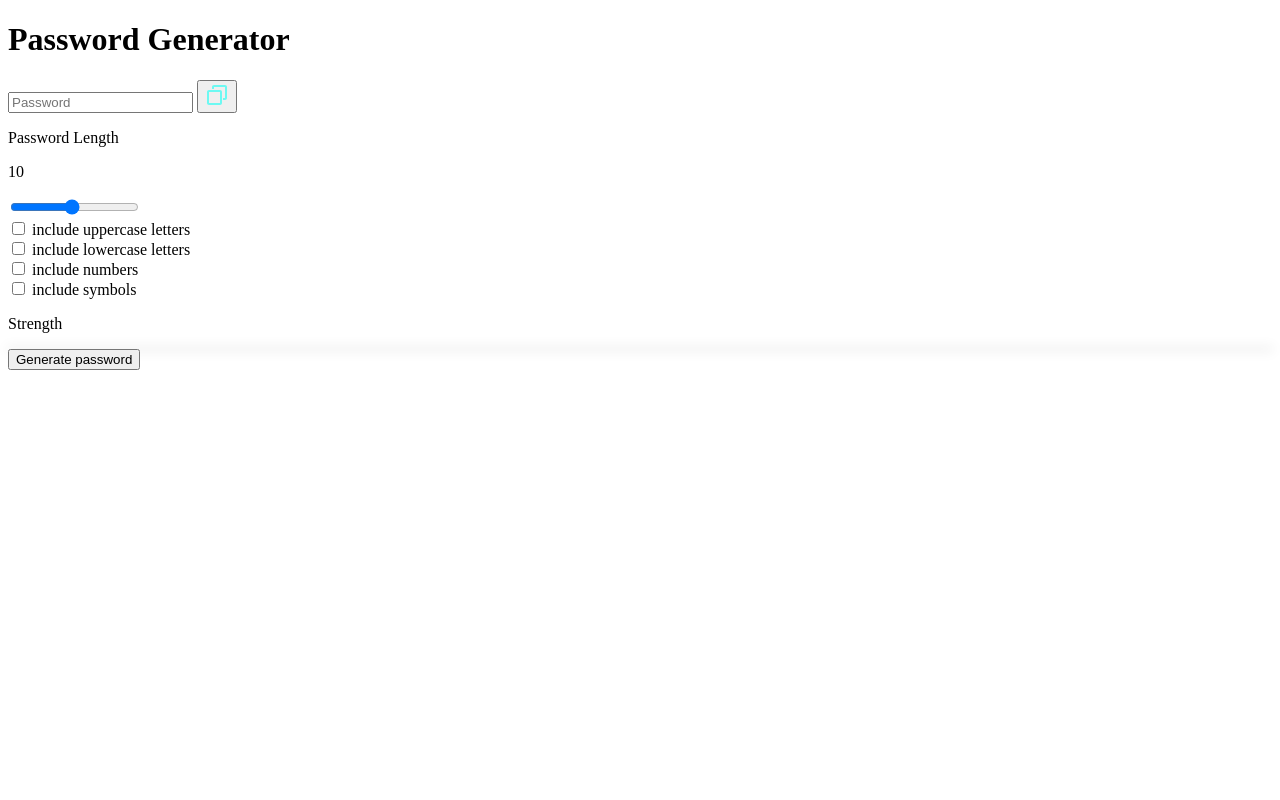
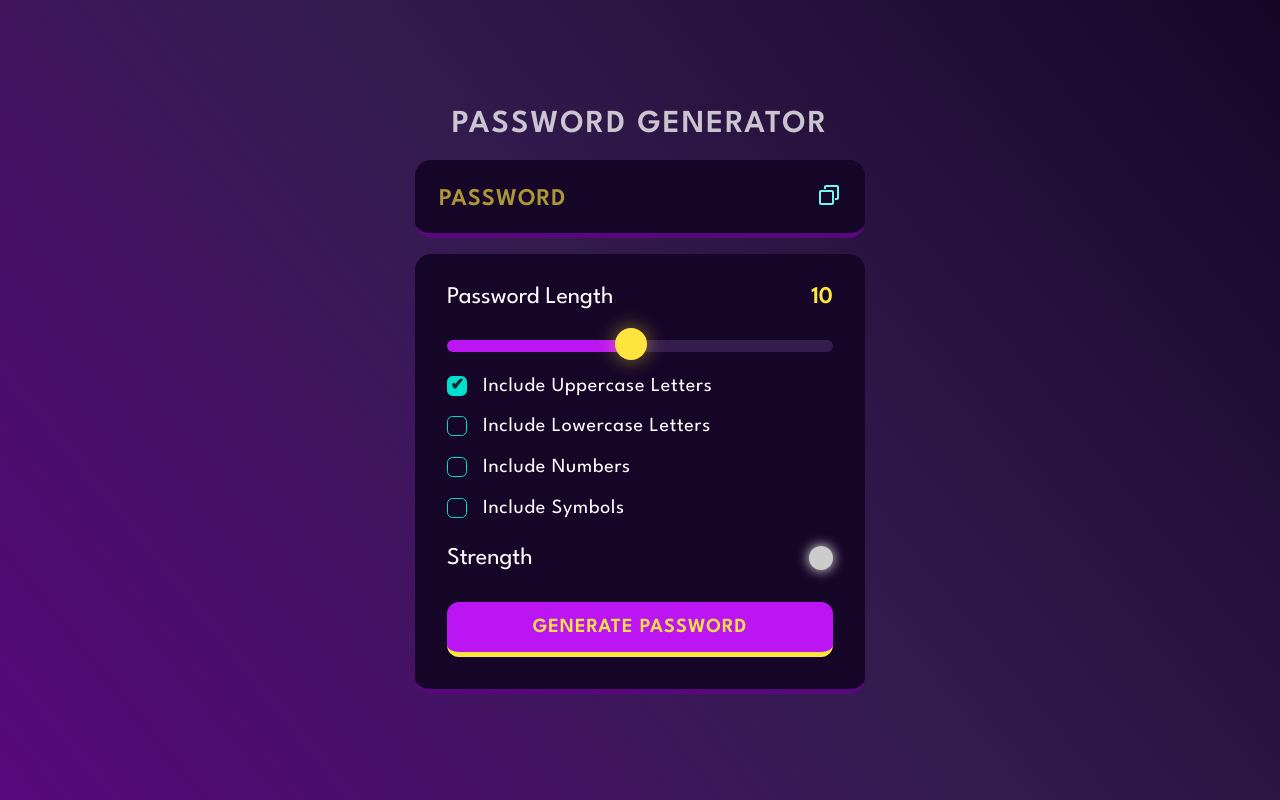
Before and after one commit to Aniket-Gavkare/Password-Generator, a plain HTML site: page index.html in a window 1280 px wide. Drawn offline with Linux system fonts and the light colour scheme.

Commit message:
css added
Project completed

```diff
--- a/index.html
+++ b/index.html
@@ -5,10 +5,23 @@
     <meta http-equiv="X-UA-Compatible" content="IE=edge" />
     <meta name="viewport" content="width=device-width, initial-scale=1.0" />
     <title>Password Generator</title>
+
+    <link rel="stylesheet" href="style.css">
+    <link rel="shortcut icon" href="img/password.png" type="image/x-icon">
+
+    <!-- Fonts -->
+    <link rel="preconnect" href="https://fonts.googleapis.com" />
+    <link rel="preconnect" href="https://fonts.gstatic.com" crossorigin />
+    <link
+      href="https://fonts.googleapis.com/css2?family=League+Spartan:wght@100;200;300;400;600&display=swap"
+      rel="stylesheet"
+    />
   </head>
   <body>
     <div id="wrapper">
       <!-- Container -->
+      <span class="errorMsg" errorMsg></span>
+
       <div class="container">
         <!-- Heading  -->
         <div>
@@ -19,7 +32,7 @@
         <div class="displayContainer">
           <input type="text" placeholder="Password" readonly passwordDisplay />
           <button class="copyBtn">
-            <span copyMessage></span>
+            <span class="tooltip" copyMessage></span>
             <img src="./img/copy.svg" alt="copy" width="24" height="24" />
           </button>
         </div>
@@ -36,7 +49,7 @@
           </div>
 
           <!-- Checkboxes  -->
-          <div class="allCheck">
+          <div class="allCheckboxes">
             <div class="check">
               <input type="checkbox" name="" id="uppercase" />
               <label for="uppercase">include uppercase letters</label>
--- a/script.js
+++ b/script.js
@@ -1,19 +1,25 @@
 // Handle Slider Control and Display Password Length
-let lengthDisplay = document.querySelector('[lengthDisplay');
+let lengthDisplay = document.querySelector("[lengthDisplay]");
 // console.log(lengthDisplay)
-let slider = document.querySelector('input[type=range]');
+let inputSlider = document.querySelector("input[type=range]");
 // console.log(slider)
 
+function handleSlider() {
+  inputSlider.value = passwordLength;
+  lengthDisplay.innerText = passwordLength;
+    // handle slider color
 
-function handleSlider() {
-    slider.value = passwordLength;
-    lengthDisplay.innerText = passwordLength;
+    const min = inputSlider.min;
+    const max = inputSlider.max;
+
+    inputSlider.style.backgroundSize =
+      ((passwordLength - min) * 100) / (max - min) +"% 100%";
 }
 
 let passwordLength = 10;
 handleSlider();
 
-slider.addEventListener('input', (event) => {
+inputSlider.addEventListener("input", (event) => {
   passwordLength = event.target.value;
   handleSlider();
 });
@@ -47,7 +53,7 @@
 }
 
 // Strength Color Based on Password
-let indicator = document.querySelector('.indicator');
+let indicator = document.querySelector(".indicator");
 
 // Set Indicator
 function setIndicator(color) {
@@ -58,10 +64,10 @@
 // Default Indicator
 setIndicator("#ccc");
 
-const uppercase = document.querySelector('#uppercase');
-const lowercase = document.querySelector('#lowercase');
-const numbers = document.querySelector('#numbers');
-const symbols = document.querySelector('#symbols');
+const uppercase = document.querySelector("#uppercase");
+const lowercase = document.querySelector("#lowercase");
+const numbers = document.querySelector("#numbers");
+const symbols = document.querySelector("#symbols");
 
 function calcStrength() {
   let hasUpper = false;
@@ -105,17 +111,16 @@
     console.error("Failed to copy text:", e);
   }
 
-    copyMessage.classList.add('active');
+  copyMessage.classList.add("active");
 
   setTimeout(() => {
-        copyMessage.classList.remove('active');
-    }, 2000);
+    copyMessage.classList.remove("active");
+  }, 1000);
 }
 
 copyBtn.addEventListener("click", () => {
   copyContent();
 });
-
 
 // shuffle algorithm is the Fisher-Yates (aka Knuth) Shuffle.
 function shuffle(array) {
@@ -132,18 +137,17 @@
 // Password Generate
 
 // By Default UpperCase Checked
-// uppercase.checked = true;
+uppercase.checked = true;
+let checkCount = 1;
 
 let checkBoxes = document.querySelectorAll("input[type=checkbox]");
 
-let checkCount = 0;
 
 // CheckBox - Handle
 function handleCheckBoxChange() {
   checkCount = 0;
   checkBoxes.forEach((checkbox) => {
-        if (checkbox.checked)
-            checkCount++;
+    if (checkbox.checked) checkCount++;
   });
 
   //special condition
@@ -154,16 +158,19 @@
 }
 
 checkBoxes.forEach((checkbox) => {
-    checkbox.addEventListener('change', handleCheckBoxChange);
-})
-
+  checkbox.addEventListener("change", handleCheckBoxChange);
+});
 
 let password = "";
 let generateBtn = document.querySelector("#generateBtn");
 
-generateBtn.addEventListener('click', () => {
-    if (checkCount <= 0)
-        return;
+let errorMsg = document.querySelector("[errorMsg]")
+
+generateBtn.addEventListener("click", () => {
+
+    try {
+        if (checkCount > 0)
+        {
 
             if (passwordLength < checkCount) {
                 passwordLength = checkCount;
@@ -194,4 +201,22 @@
               password = shuffle(Array.from(password));
               passwordDisplay.value = password;
               calcStrength();
+
+              errorMsg.innerText = "PassWord Created";
+              errorMsg.style.cssText = "background-color:var(--lt-violet2); color:var(--vb-yellow);";
+
+        }
+        else{
+            throw new Error("No checkbox selected");
+        }
+    } catch (e) {
+        errorMsg.innerText = "No checkbox selected";
+        errorMsg.style.cssText = "background-color:red; color:white;";
+    }
+
+    errorMsg.classList.add("active");
+
+    setTimeout(() => {
+      errorMsg.classList.remove("active");
+    }, 2500);
 });
--- /dev/null
+++ b/style.css
@@ -0,0 +1,319 @@
+*,
+*::before,
+*::after {
+  margin: 0;
+  padding: 0;
+  box-sizing: border-box;
+  font-family: "League Spartan", sans-serif;
+}
+
+button {
+  all: unset;
+  cursor: pointer;
+}
+
+:root {
+  --dk-violet: hsl(268, 75%, 9%);
+  --lt-violet: hsl(268, 47%, 21%);
+  --lt-violet2: hsl(281, 89%, 26%);
+  --vb-violet: hsl(285, 91%, 52%);
+  --vb-violet2: hsl(290, 70%, 36%);
+
+  --vb-yellow: hsl(52, 100%, 62%);
+
+  --pl-white: hsl(0, 0%, 100%);
+
+  --vb-cyan: hsl(176, 100%, 44%);
+  --vb-cyan2: hsl(177, 92%, 70%);
+
+  --dk-text: hsl(198, 20%, 13%);
+}
+
+#wrapper {
+  height: 100vh;
+  width: 100vw;
+  background: linear-gradient(
+    231deg,
+    rgba(22, 6, 40, 1) 0%,
+    rgba(52, 28, 79, 1) 50%,
+    rgba(88, 7, 125, 1) 100%
+  );
+  display: grid;
+  place-items: center;
+  overflow: hidden auto;
+  position: relative;
+}
+
+/* Message */
+
+.errorMsg{
+  position: absolute;
+  color: var(--vb-yellow);
+  top: 30px;
+  font-size: 1.25rem;
+  padding: 5px 10px;
+  border-radius: 1rem;
+  background-color: var(--lt-violet2);
+  transform: scale(0);
+  opacity: 0;
+  transform-origin: bottom;
+  transition: all 250ms ease-in-out;
+}
+
+.errorMsg.active{
+  transform: scale(1);
+  opacity: 1;
+}
+
+/* Design Main Container */
+.container {
+  width: 90%;
+  max-width: 450px;
+}
+
+.heading {
+  line-height: 1.2;
+  color: var(--pl-white);
+  opacity: 0.75;
+  text-align: center;
+  text-transform: uppercase;
+  letter-spacing: 2px;
+}
+
+/* Display Container */
+.displayContainer {
+  position: relative;
+  background-color: var(--dk-violet);
+  border-radius: 1rem;
+  border-bottom: 0.35rem solid var(--lt-violet2);
+  padding-top: 0.35rem;
+  margin: 1rem 0;
+}
+
+.displayContainer input {
+  width: 100%;
+  background-color: transparent;
+  outline: none;
+  border: none;
+  padding: 1.15rem 1rem;
+  color: var(--vb-yellow);
+  font-weight: 600;
+  font-size: 1.5rem;
+  line-height: 30px;
+  letter-spacing: 1px;
+  padding-right: 3.25rem;
+}
+
+.displayContainer input::placeholder {
+  color: var(--vb-yellow);
+  text-transform: uppercase;
+  opacity: 0.65;
+  font-size: 1.5rem;
+  line-height: 30px;
+  position: absolute;
+  top: 50%;
+  left: 1.5rem;
+  transform: translateY(-50%);
+}
+
+/* Copy btn */
+.copyBtn {
+  position: absolute;
+  top: 50%;
+  transform: translateY(-50%);
+  right: 1.5rem;
+}
+
+.tooltip {
+  position: absolute;
+  color: var(--vb-yellow);
+  top: -35px;
+  left: -25px;
+  font-size: 1.25rem;
+  padding: 5px 10px;
+  border-radius: 1rem;
+  background-color: var(--lt-violet2);
+  transform: scale(0);
+  opacity: 0;
+  transform-origin: bottom;
+  transition: all 250ms ease-in-out;
+}
+
+.tooltip.active{
+  opacity: 1;
+  transform: scale(1);
+}
+
+/* Display Container End */
+
+/* Input Container Start  */
+.inputContainer {
+  background-color: var(--dk-violet);
+  border-radius: 1rem;
+  border-bottom: 0.35rem solid var(--lt-violet2);
+  padding: 2rem;
+  width: 100%;
+  /* color: var(--pl-white); */
+}
+
+/* Length Container Start  */
+.lengthContainer {
+  display: flex;
+  justify-content: space-between;
+  align-items: center;
+}
+
+.lengthContainer p:nth-child(1) {
+  color: var(--pl-white);
+  font-size: 1.5rem;
+}
+
+.lengthContainer p:nth-child(2) {
+  color: var(--vb-yellow);
+  font-size: 1.5rem;
+  font-weight: 600;
+}
+
+/* Length Container End  */
+
+/* Slider Start  */
+.slider {
+  appearance: none;
+  width: 100%;
+  margin-top: 2rem;
+  margin-bottom: 1.5rem;
+  border: none;
+  outline: none;
+  border-radius: 1rem;
+  height: 0.75rem;
+  background: var(--lt-violet);
+  background-image: linear-gradient(var(--vb-violet), var(--vb-violet));
+  background-repeat: no-repeat;
+  cursor: pointer;
+}
+
+.slider:focus {
+  outline: 3px solid var(--vb-yellow);
+}
+
+.slider::-webkit-slider-thumb {
+  appearance: none;
+  width: 2rem;
+  height: 2rem;
+  border-radius: 50%;
+  background: var(--vb-yellow);
+  box-shadow: 0px 0px 20px 0px rgba(255, 229, 61, 0.5);
+  transition: all 100ms ease-in;
+  cursor: pointer;
+  margin-top: -3px;
+
+}
+.slider::-moz-range-thumb {
+  appearance: none;
+  width: 2rem;
+  height: 2rem;
+  border-radius: 50%;
+  background: var(--vb-yellow);
+  box-shadow: 0px 0px 20px 0px rgba(255, 229, 61, 0.5);
+  transition: all 100ms ease-in;
+  cursor: pointer;
+  margin-top: -3px;
+}
+
+.slider::-webkit-slider-thumb:hover{
+  border: 2px solid var(--vb-yellow);
+  outline: 2px solid var(--vb-yellow);
+  box-shadow: 0px 0px 25px 5px rgba(255, 229, 61, 0.8);
+}
+.slider::-moz-range-thumb:hover {
+  border: 2px solid var(--vb-yellow);
+  outline: 2px solid var(--vb-yellow);
+  box-shadow: 0px 0px 25px 5px rgba(255, 229, 61, 0.8);
+}
+
+/* Checkboxes Start */
+.allCheckboxes{
+  display: flex;
+  flex-direction: column;
+  gap: 1.3rem;
+}
+.check {
+  display: flex;
+  align-items: center;
+  gap: 0 1rem;
+}
+
+.check label {
+  text-transform: capitalize;
+  color: var(--pl-white);
+  font-size: 1.25rem;
+  letter-spacing: 0.75px;
+}
+
+.check input {
+  appearance: none;
+  width: 20px;
+  height: 20px;
+  border: 1px solid var(--vb-cyan);
+  cursor: pointer;
+  position: relative;
+  border-radius: 0.35rem;
+}
+
+.check input:checked {
+  background-color: var(--vb-cyan);
+}
+
+.check input:checked::before {
+  position: absolute;
+  content: "✔";
+  color: var(--dk-text);
+  font-size: 1.05rem;
+  font-weight: 600;
+  left: 13%;
+  top: -15%;
+}
+
+/* Checkboxes End */
+
+/* Strength Container Start  */
+
+.strengthContainer {
+  display: flex;
+  justify-content: space-between;
+  align-items: center;
+  margin-top: 1.75rem;
+  margin-bottom: 2rem;
+}
+
+.strengthContainer p {
+  color: var(--pl-white);
+  font-size: 1.5rem;
+}
+
+.indicator {
+  width: 1.5em;
+  height: 1.5rem;
+  border-radius: 50%;
+}
+
+/* Strength Container End  */
+
+/* Generate Button  */
+#generateBtn {
+  background: var(--vb-violet);
+  width: 100%;
+  padding: 1rem 0;
+  border-radius: 0.75rem;
+  border-bottom: 0.35rem solid var(--vb-yellow);
+  text-transform: uppercase;
+  letter-spacing: 1px;
+  color: var(--vb-yellow);
+  font-weight: 600;
+  font-size: 1.25rem;
+  text-align: center;
+  user-select: none;
+}
+
+/* Generate Button Ends
+ */
```
Also changed, not shown: img/password.png (added). Lines whose indentation alone changed are shown as unchanged.
